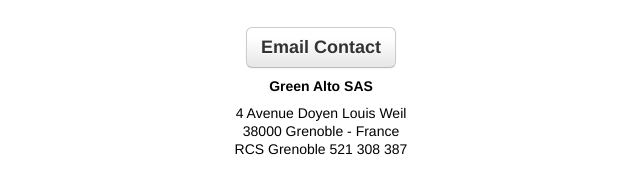
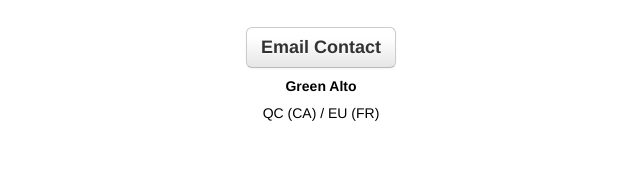
Before and after one commit to greenalto/greenalto.github.io, a plain HTML site: page index.html in a window 1280 px wide. Shown: the part 363-556 px from the top of the page, without its empty margins (319-959 px from the left). Drawn offline with Linux system fonts and the light colour scheme; a web font is replaced by a local one.

Commit message:
Update index.html

```diff
--- a/index.html
+++ b/index.html
@@ -23,13 +23,10 @@
       </a>
     </p>
     <p>
-      <strong>Green Alto SAS</strong>
+      <strong>Green Alto</strong>
     </p>
     <p>
-      4 Avenue Doyen Louis Weil<br>
-      38000 Grenoble - France
-      <br>
-      RCS Grenoble 521 308 387
+      QC (CA) / EU (FR)
     </p>
   </address>
 </div>
```
